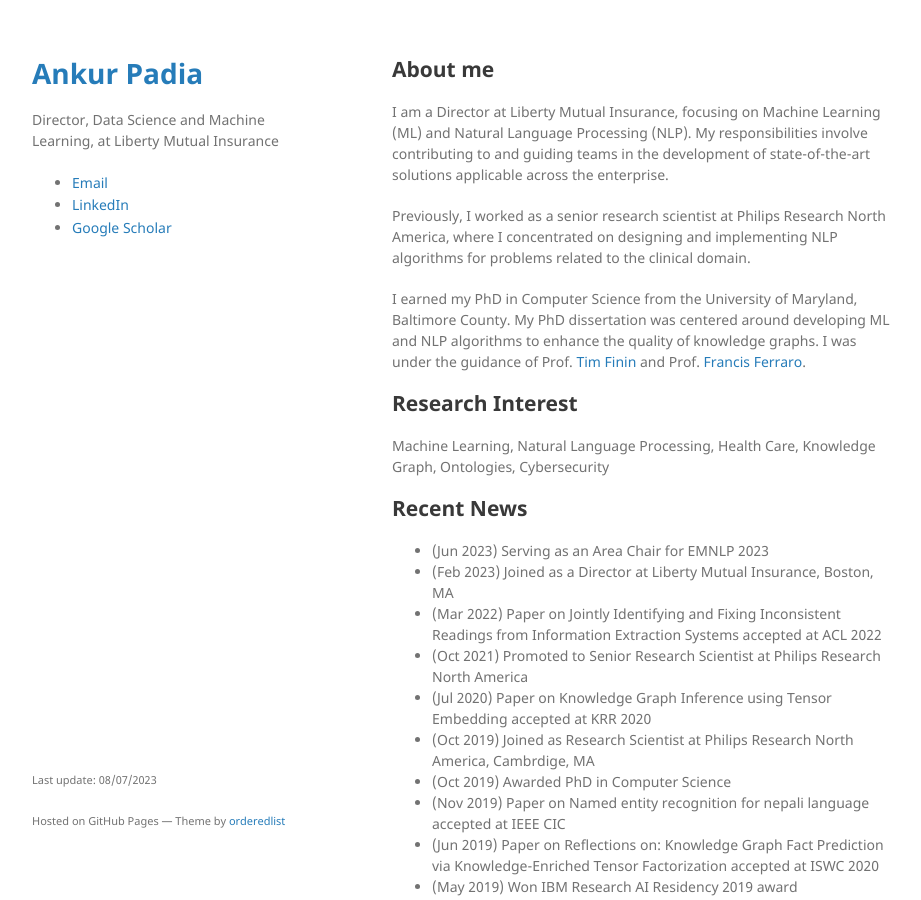
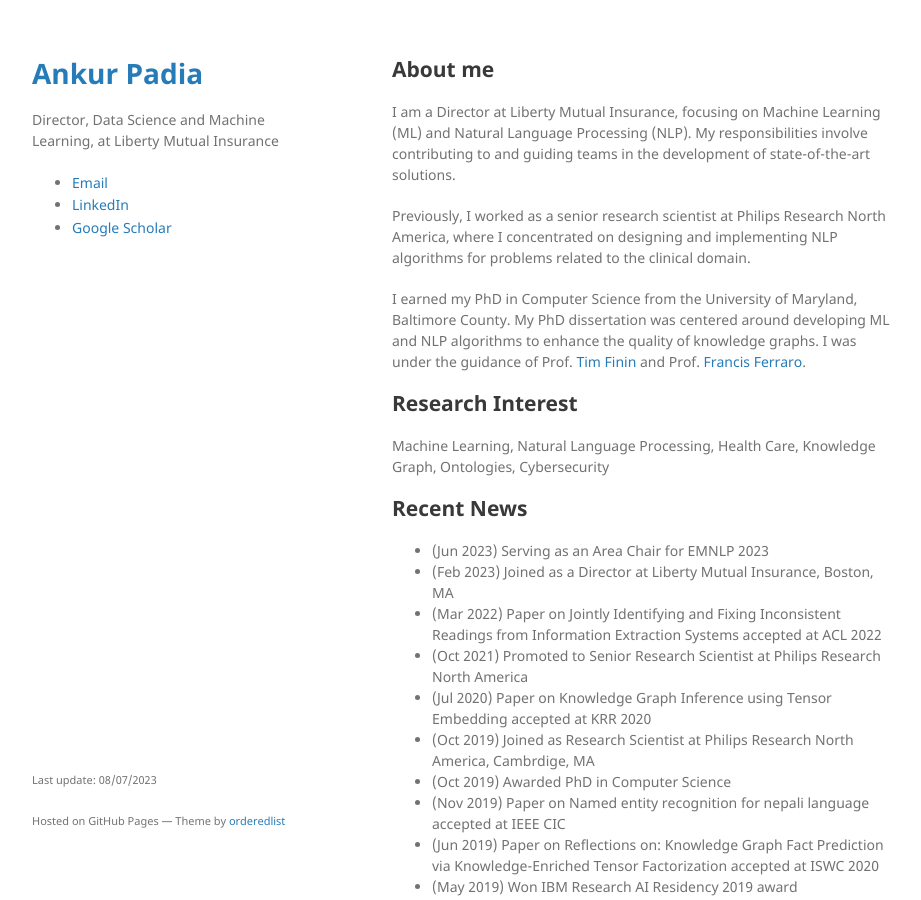
Before and after one commit to padiaankur/padiaankur.github.io, a Jekyll site: the page built from index.md, in a window 1280 px wide and 900 px high. Shown: the whole window, without its empty margins (178-1099 px from the left). Built offline with Jekyll 4.4.1, drawn with Linux system fonts in a browser that asks for light colours.

Commit message:
Update index.md

```diff
--- a/index.md
+++ b/index.md
@@ -3,7 +3,7 @@ layout: default
 ---
 ## About me
 
-I am a Director at Liberty Mutual Insurance, focusing on Machine Learning (ML) and Natural Language Processing (NLP). My responsibilities involve contributing to and guiding teams in the development of state-of-the-art solutions applicable across the enterprise.
+I am a Director at Liberty Mutual Insurance, focusing on Machine Learning (ML) and Natural Language Processing (NLP). My responsibilities involve contributing to and guiding teams in the development of state-of-the-art solutions.
 
 Previously, I worked as a senior research scientist at Philips Research North America, where I concentrated on designing and implementing NLP algorithms for problems related to the clinical domain.
 
```
